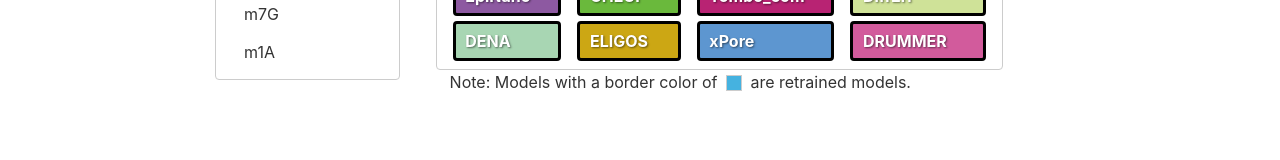
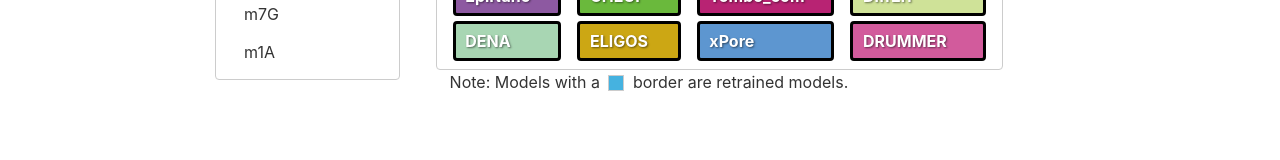
Before and after one commit to yin-max/NaRMBench_radar, a Vue app: page / in a window 1280 px wide. Shown: the part 249-409 px from the top of the page. Built offline with nearby package versions, Linux system fonts and the light colour scheme.

Commit message:
style: Add text color to the toggle button for better visibility.

```diff
--- a/src/components/RadarChart.vue
+++ b/src/components/RadarChart.vue
@@ -52,8 +52,9 @@
         <!-- #45b2e0: retrained model -->
         <div class="note">
           <p>
-            Note: Models with a border color of
-            <span class="color-box"></span> are retrained models.
+            Note: Models with a
+            <span class="color-box"></span>
+            border are retrained models.
           </p>
         </div>
       </div>
@@ -185,6 +186,7 @@
   background-color: #f0f0f0;
   border: 1px solid #ccc;
   border-radius: 4px;
+  color: #000;
 }
 
 .toggle-btn:disabled {
```
